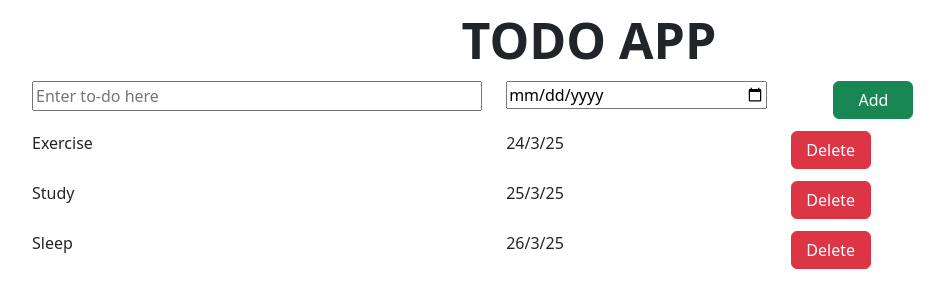
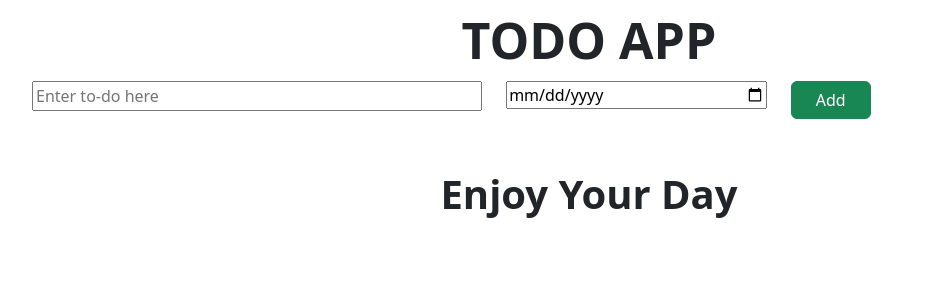
Before and after one commit to WR0NGUY/TODO-LIST-APP, a React (Vite) app: page / in a window 1280 px wide. Shown: the top 308 px of the page, without its empty margins (51-995 px from the left). Built offline with nearby package versions, Linux system fonts and the light colour scheme.

Commit message:
implemented emit event | useState to App

```diff
--- a/src/App.css
+++ b/src/App.css
@@ -10,3 +10,7 @@
 input {
     width: 100%;
 }
+
+button {
+    float: left;
+}
--- a/src/App.jsx
+++ b/src/App.jsx
@@ -2,10 +2,12 @@ import AppName from "./components/AppName"
 import AddTodo from "./components/AddTodo"
 import TodoItems from "./components/TodoItems"
 import "./App.css"
+import Message from "./components/Message"
+import { useState } from "react"
 
 function App() {
 
-  const todoItems = [{
+  const initialTodoItems = [{
     name: 'Exercise',
     dueDate: '24/3/25'
   },
@@ -19,12 +21,29 @@ function App() {
   },
   ];
 
+  const [todoItems, setTodoItems] = useState([]);
+
+  const handleNewItem = (itemName, itemDueDate) => {
+    console.log(`New item Added Name:${itemName} Date:${itemDueDate}`)
+    const newTodoItems = [...todoItems, {
+      name: itemName,
+      dueDate: itemDueDate
+    }]
+
+    setTodoItems(newTodoItems)
+  }
+
+  const handleDeleteItems = (todoItemName) => {
+    const newTodoItems = todoItems.filter(item => item.name!== todoItemName)
+    setTodoItems(newTodoItems)
+  }
+
   return (
     <center className="todo-container main-container">
       <AppName />
-      <AddTodo />
-      <TodoItems todoItems={todoItems}></TodoItems>
-
+      <AddTodo onNewItem={handleNewItem} />
+      {todoItems.length === 0 && <Message></Message>}
+      <TodoItems todoItems={todoItems} onDeleteClick={handleDeleteItems}></TodoItems>
     </center>
   );
 }
--- a/src/components/AddTodo.jsx
+++ b/src/components/AddTodo.jsx
@@ -1,10 +1,28 @@
-function AddTodo() {
+import { useState } from "react";
+function AddTodo({ onNewItem }) {
+
+    const[todoName, setTodoName] = useState()
+    const[dueDate, setDueDate] = useState()
+
+    const handleNameChange = (event) => {
+        setTodoName(event.target.value)
+    }
+    const handleDateChange = (event) => {
+        setDueDate(event.target.value)
+    }
+
+    const handleAddButtonClicked = () => {
+        onNewItem(todoName, dueDate)
+        setDueDate("")
+        setTodoName("")
+    }
+
     return (
         <div className="container items-container">
             <div className="row new-row">
-                <div className="col-5"><input type="text" placeholder="Enter to-do here" /></div>
-                <div className="col-3"><input type="date" /></div>
-                <div className="col-2"><button type="button" className="btn btn-success new-btn">Add</button></div>
+                <div className="col-5"><input type="text" placeholder="Enter to-do here" onChange={handleNameChange}/></div>
+                <div className="col-3"><input type="date" onChange={handleDateChange}/></div>
+                <div className="col-2"><button type="button" className="btn btn-success new-btn" onClick={handleAddButtonClicked}>Add</button></div>
             </div>
         </div>
     );
--- /dev/null
+++ b/src/components/Message.jsx
@@ -0,0 +1,7 @@
+import styles from "./Message.module.css"
+
+const Message = () => {
+    return <h1 className={styles.message }>Enjoy Your Day</h1>
+}
+
+export default Message
--- /dev/null
+++ b/src/components/Message.module.css
@@ -0,0 +1,4 @@
+.message {
+    margin: 50px;
+    font-weight: 700;
+}
--- a/src/components/TodoItem.jsx
+++ b/src/components/TodoItem.jsx
@@ -1,10 +1,10 @@
-function TodoItem({ todoName, todoDate }) {
+function TodoItem({ todoName, todoDate, onDeleteClick }) {
 
     return <div className="container items-container">
         <div className="row new-row">
             <div className="col-5">{todoName}</div>
             <div className="col-3">{todoDate}</div>
-            <div className="col-2"><button type="button" className="btn btn-danger new-btn">Delete</button></div>
+            <div className="col-2"><button type="button" className="btn btn-danger new-btn" onClick={() => onDeleteClick(todoName)}>Delete</button></div>
         </div>
     </div>
 }
--- a/src/components/TodoItems.jsx
+++ b/src/components/TodoItems.jsx
@@ -1,11 +1,11 @@
 import TodoItem from "./TodoItem";
 import styles from "./TodoItems.module.css"
 
-const TodoItems = ({ todoItems }) => {
+const TodoItems = ({ todoItems, onDeleteClick }) => {
     return (
         <div className={styles.itemsContainer}>
-            {todoItems.map((item) => (
-                <TodoItem todoDate={item.dueDate} todoName={item.name}></TodoItem>))}
+            {todoItems.map((item,i) => (
+                <TodoItem key={i} todoDate={item.dueDate} todoName={item.name} onDeleteClick={onDeleteClick}></TodoItem>))}
         </div>
     )
 }
```
